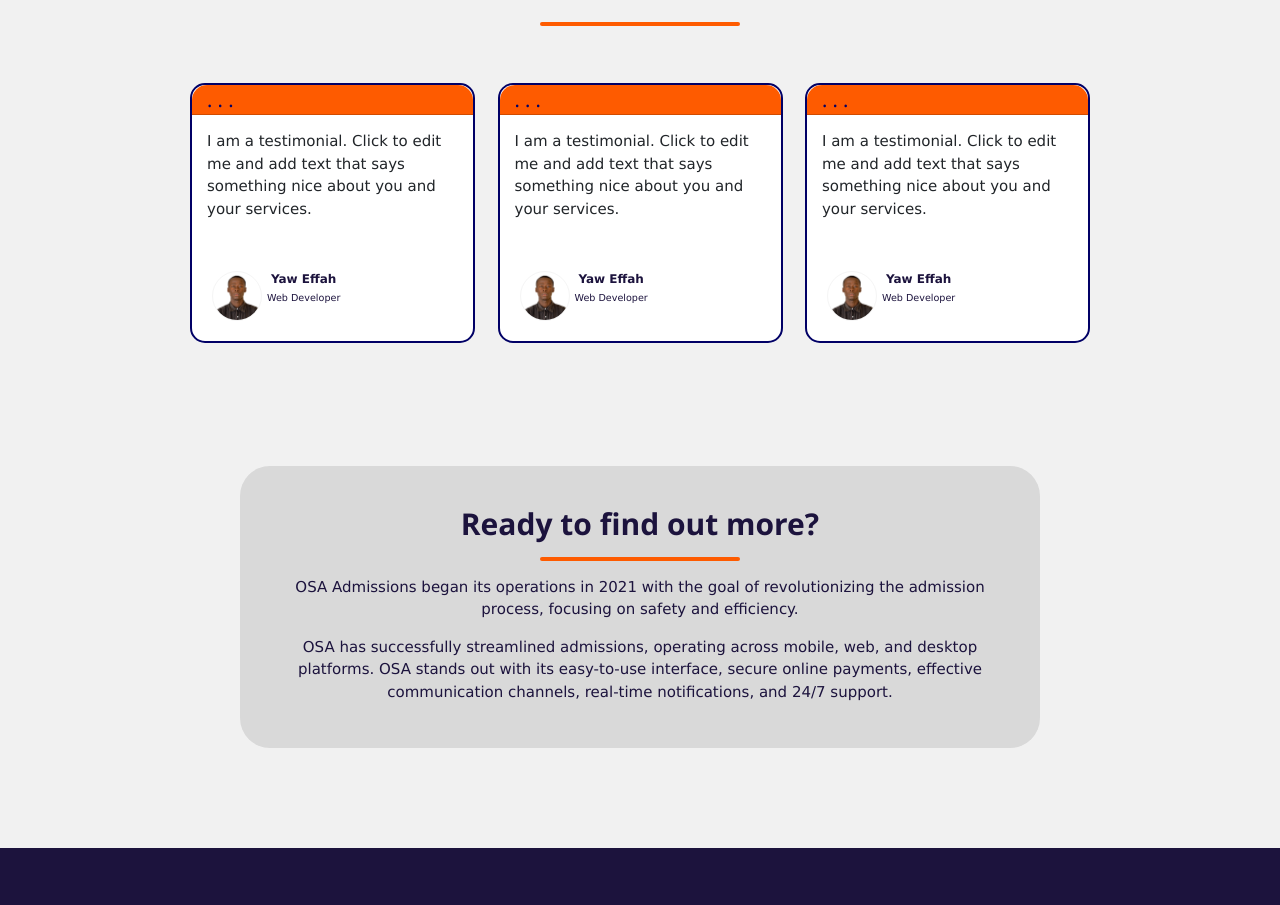
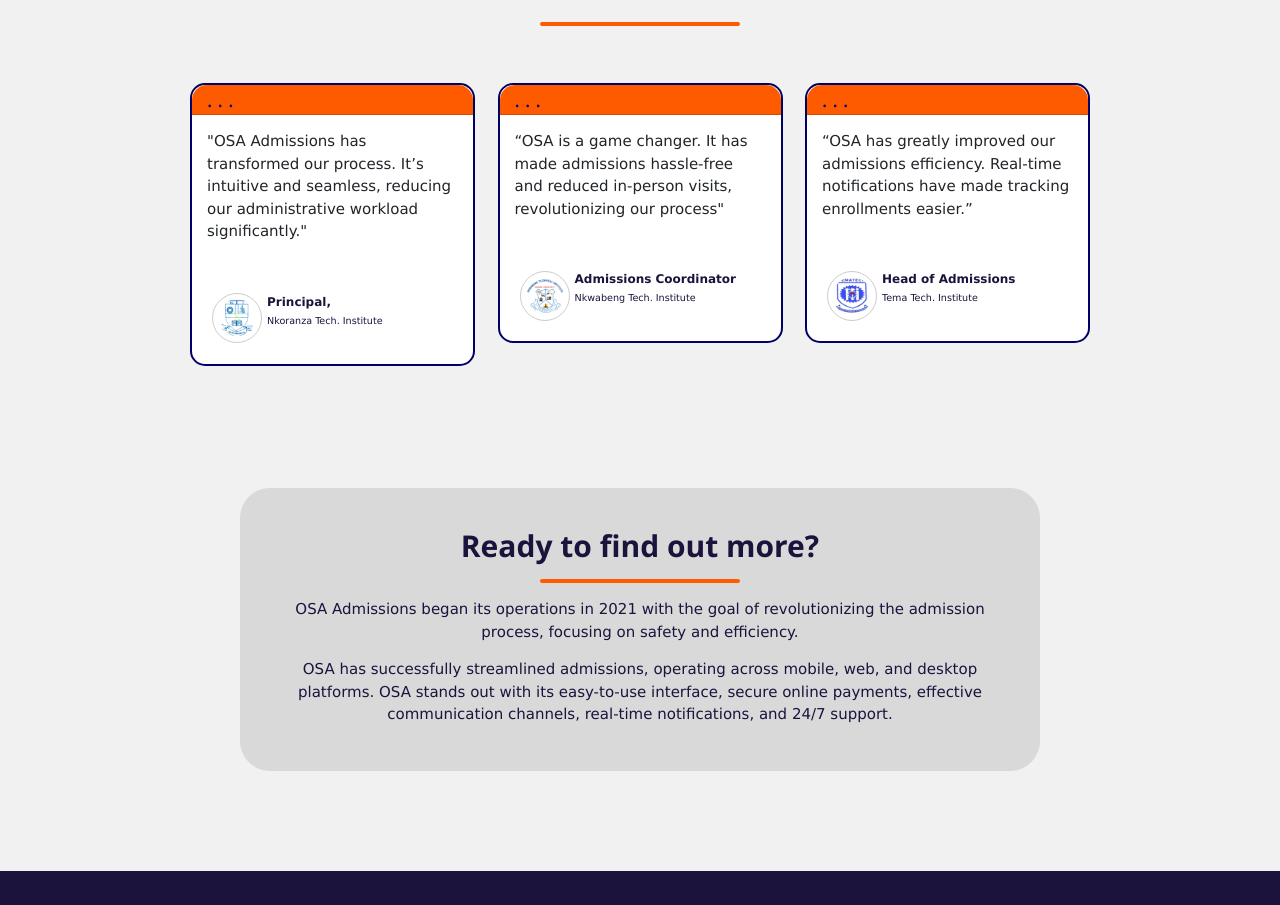
Before and after one commit to YawEffah/osaadmissions, a plain HTML site: page index.html in a window 1280 px wide. Shown: the part 1916-2821 px from the top of the page. Drawn offline with nearby package versions, Linux system fonts and the light colour scheme.

Commit message:
:Update clients reviews

```diff
--- a/css/style.css
+++ b/css/style.css
@@ -276,11 +276,13 @@ main h2{
     width: 50px;
     border-radius: 50%;
     margin-right: 5px;
-    border: 1px solid #F5F5F5;
+    padding: 5px;
+    border: 1px solid #ccc;
 }
 
 .card-user-profile p{
     font-size: 12px;
+    text-align: left;
 }
 
 .card-user-profile{
--- a/index.html
+++ b/index.html
@@ -210,11 +210,12 @@
                                 <h4>. . .</h4>
                             </div>
                             <p class="card-body">
-                                I am a testimonial. Click to edit me and add text that says something nice about you and your services.
+                                "OSA Admissions has transformed our process. It’s intuitive and seamless,
+                                reducing our administrative workload significantly."
                             </p>
                             <div class="card-user-profile">
-                                <img src="images/yaw.png" class="card-user">
-                                <p><strong>Yaw Effah</strong><br><small>Web Developer</small></p>
+                                <img src="images/nti-logo.png" class="card-user">
+                                <p><strong>Principal, </strong><br><small>Nkoranza Tech. Institute</small></p>
                             </div>
                         </div>
                     </div>
@@ -224,11 +225,12 @@
                                 <h4>. . .</h4>
                             </div>
                             <p class="card-body">
-                                I am a testimonial. Click to edit me and add text that says something nice about you and your services.
+                                “OSA is a game changer. It has made admissions hassle-free and reduced in-person visits,
+                                revolutionizing our process"
                             </p>
                             <div class="card-user-profile">
-                                <img src="images/yaw.png" class="card-user">
-                                <p><strong>Yaw Effah</strong><br><small>Web Developer</small></p>
+                                <img src="images/nkb-tech-logo.png" class="card-user">
+                                <p><strong>Admissions Coordinator</strong><br><small>Nkwabeng Tech. Institute</small></p>
                             </div>
                         </div>
                     </div>
@@ -238,11 +240,12 @@
                                 <h4>. . .</h4>
                             </div>
                             <p class="card-body">
-                                I am a testimonial. Click to edit me and add text that says something nice about you and your services.
+                                “OSA has greatly improved our admissions efficiency. Real-time
+                                notifications have made tracking enrollments easier.”
                             </p>
                             <div class="card-user-profile">
-                                <img src="images/yaw.png" class="card-user">
-                                <p><strong>Yaw Effah</strong><br><small>Web Developer</small></p>
+                                <img src="images/tema-tech-logo.png" class="card-user">
+                                <p><strong>Head of Admissions</strong><br><small>Tema Tech. Institute</small></p>
                             </div>
                         </div>
                     </div>
```
Also changed, not shown: images/nkb-tech-logo.png (added), images/nti-logo.png (added), images/tema-tech-logo.png (added).
